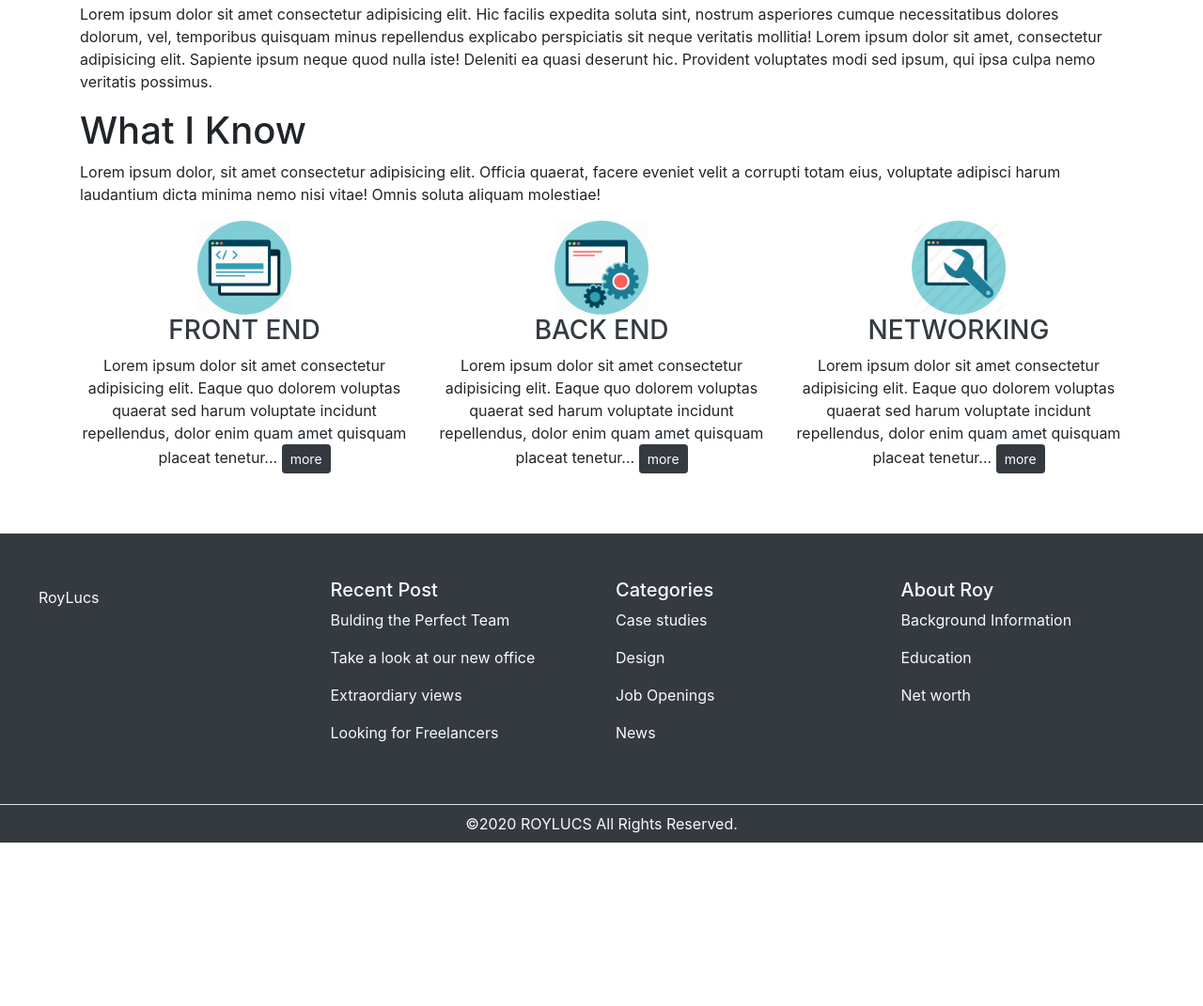
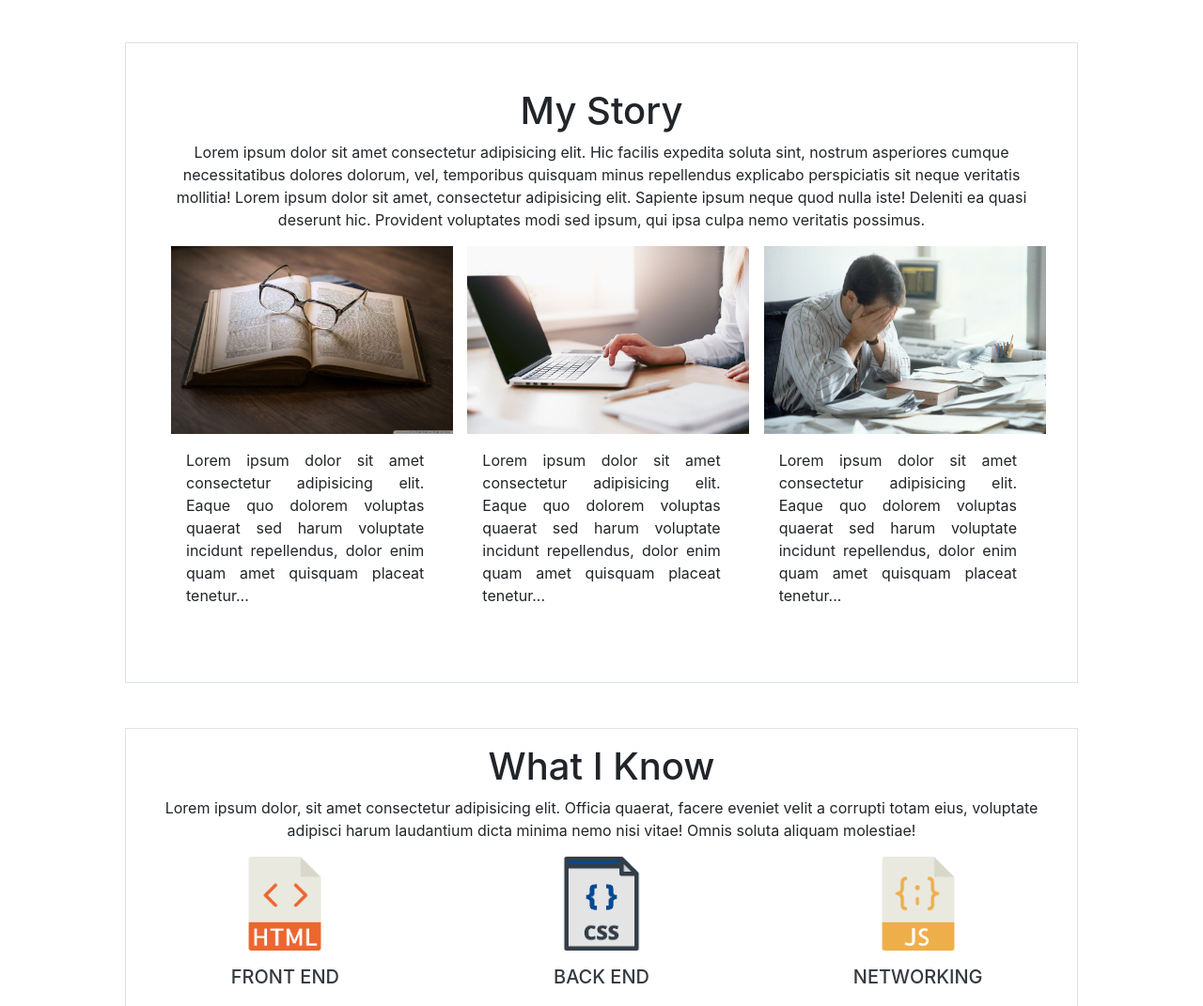
Before and after one commit to LucmanRoyJohairi/Portfolio, a plain HTML site: page index.html in a window 1280 px wide. Shown: the part 659-1730 px from the top of the page at 94% size. Before the commit the page ends 1556 px from the top, so only its background shows below. Drawn offline with nearby package versions, Linux system fonts and the light colour scheme.

Commit message:
modified homepage, adjusted page structure

```diff
--- a/index.html
+++ b/index.html
@@ -42,34 +42,50 @@
                     <p><button type="button" class="btn btn-dark btn-lg ml-2">Get in touch</button></p>
                     </div>
                     <div class="col-md-6 ">
-                        <img src="images/g.jpg" alt="image" height="450px" width="500px">
+                        <img src="images/g.jpg" alt="image" height="450px" width="550px">
                     </div>
                 </div>
             </div>
         </div>
-
-        <div id="about">
+        <!--section 1-->
+        <div class="border border-black m-5"></div>
+        <div class="border p-5 m-5 text-center">
             <h1>My Story</h1>
             <p>Lorem ipsum dolor sit amet consectetur adipisicing elit. Hic facilis expedita soluta sint, nostrum asperiores cumque necessitatibus dolores dolorum, vel, temporibus quisquam minus repellendus explicabo perspiciatis sit neque veritatis mollitia! Lorem ipsum dolor sit amet, consectetur adipisicing elit. Sapiente ipsum neque quod nulla iste! Deleniti ea quasi deserunt hic. Provident voluptates modi sed ipsum, qui ipsa culpa nemo veritatis possimus.</p>
+            <div class="row justify-content-center">
+                <div class="col-md-4 text-center">
+                    <img class="img-1" src="images/study.jpg" alt="..." height="200" width="300">
+                    <p class="text-justify p-3">Lorem ipsum dolor sit amet consectetur adipisicing elit. Eaque quo dolorem voluptas quaerat sed harum voluptate incidunt repellendus, dolor enim quam amet quisquam placeat tenetur...</p>
+                </div>
+                <div class="col-md-4 text-center">
+                    <img class="img-1" src="images/working.jpg" alt="..." height="200" width="300">
+                    <p class="text-justify p-3">Lorem ipsum dolor sit amet consectetur adipisicing elit. Eaque quo dolorem voluptas quaerat sed harum voluptate incidunt repellendus, dolor enim quam amet quisquam placeat tenetur... </p>
+                </div>
+                <div class="col-md-4 text-center">
+                    <img class="img-1" src="images/frus.jpg" alt="..." height="200" width="300">
+                    <p class="text-justify p-3">Lorem ipsum dolor sit amet consectetur adipisicing elit. Eaque quo dolorem voluptas quaerat sed harum voluptate incidunt repellendus, dolor enim quam amet quisquam placeat tenetur...</p>
+                </div>
+            </div><!--row-->
         </div>
-        <div id="what" class="justify-content-center">
+        <!--section 2-->
+        <div class="justify-content-center text-center m-5 border p-3">
             <h1>What I Know</h1>
             <p>Lorem ipsum dolor, sit amet consectetur adipisicing elit. Officia quaerat, facere eveniet velit a corrupti totam eius, voluptate adipisci harum laudantium dicta minima nemo nisi vitae! Omnis soluta aliquam molestiae!</p>
             <div class="row justify-content-center">
                 <div class="col-md-4 text-center">
-                    <img class="img-1" src="images/fe.png" alt="..." height="100" width="100">
-                    <a class="text-dark" href="#"><h3 class="text-center">FRONT END</h3></a>
+                    <img class="img-1" src="images/html.png" alt="..." height="100" width="100">
+                    <a class="text-dark" href="#"><h5 class="text-center p-3">FRONT END</h5></a>
                     <p class="text-center">Lorem ipsum dolor sit amet consectetur adipisicing elit. Eaque quo dolorem voluptas quaerat sed harum voluptate incidunt repellendus, dolor enim quam amet quisquam placeat tenetur... <button type="button" class="btn btn-dark btn-sm">more</button></p>
 
                 </div>
                 <div class="col-md-4 text-center">
-                    <img class="img-1" src="images/be.png" alt="..." height="100" width="100">
-                    <a class="text-dark" href="#"><h3 class="text-center">BACK END</h3></a>
+                    <img class="img-1" src="images/css.png" alt="..." height="100" width="100">
+                    <a class="text-dark" href="#"><h5 class="text-center p-3">BACK END</h5></a>
                     <p class="text-center">Lorem ipsum dolor sit amet consectetur adipisicing elit. Eaque quo dolorem voluptas quaerat sed harum voluptate incidunt repellendus, dolor enim quam amet quisquam placeat tenetur... <button type="button" class="btn btn-dark btn-sm">more</button></p>
                 </div>
                 <div class="col-md-4 text-center">
-                    <img class="img-1" src="images/d.png" alt="..." height="100" width="100">
-                    <a class="text-dark" href="#"><h3 class="text-center">NETWORKING</h3></a>
+                    <img class="img-1" src="images/js.png" alt="..." height="100" width="100">
+                    <a class="text-dark" href="#"><h5 class="text-center p-3">NETWORKING</h5></a>
                     <p class="text-center">Lorem ipsum dolor sit amet consectetur adipisicing elit. Eaque quo dolorem voluptas quaerat sed harum voluptate incidunt repellendus, dolor enim quam amet quisquam placeat tenetur... <button type="button" class="btn btn-dark btn-sm">more</button></p>
                 </div>
             </div><!--row-->
@@ -85,24 +101,24 @@
             </div>
             <div class="col-md-3 ">
                 <h5>Recent Post</h5>
-                <p>Bulding the Perfect Team</p>
-                <p>Take a look at our new office</p>
-                <p>Extraordiary views</p>
-                <p>Looking for Freelancers</p>
+                <p class="text-secondary">Bulding the Perfect Team</p>
+                <p class="text-secondary">Take a look at our new office</p>
+                <p class="text-secondary">Extraordiary views</p>
+                <p class="text-secondary">Looking for Freelancers</p>
             </div>
             <div class="col-md-3">
                 <h5>Categories</h5>
-                <p>Case studies</p>
-                <p>Design</p>
-                <p>Job Openings</p>
-                <p>News</p>
+                <p class="text-secondary">Case studies</p>
+                <p class="text-secondary">Design</p>
+                <p class="text-secondary">Job Openings</p>
+                <p class="text-secondary">News</p>
 
             </div>
             <div class="col-md-3">
                 <h5>About Roy</h5>
-                <p>Background Information</p>
-                <p>Education</p>
-                <p>Net worth  </p>
+                <p class="text-secondary">Background Information</p>
+                <p class="text-secondary">Education</p>
+                <p class="text-secondary">Net worth  </p>
             </div>
         </div>
     </div>
```
Also changed, not shown: about.html (+11 -11 lines), contact.html (+11 -11 lines), gallery.html (+12 -12 lines), images/css.png (added), images/frus.jpg (added), images/html.png (added), images/js.png (added), images/sample.jpg (added), images/study.jfif (added), images/study.jpg (added), images/working.jpg (added).
